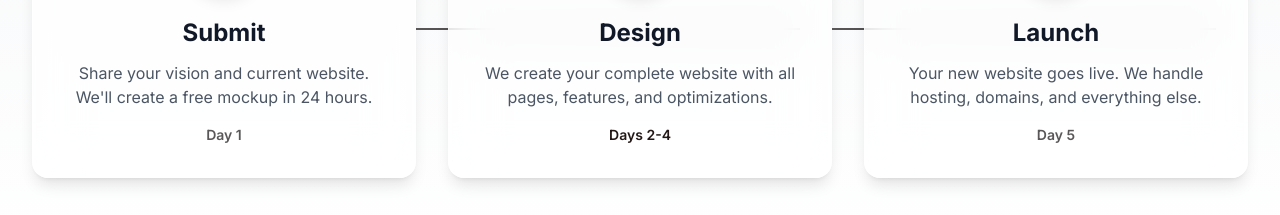
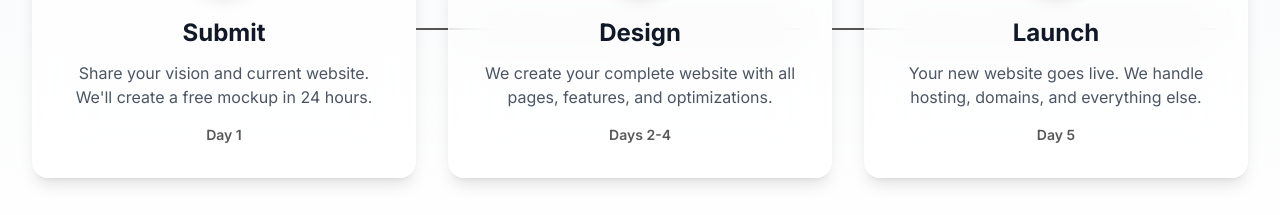
Before and after one commit to colecooke/sitesheep-website, a Next.js app: page / in a window 1280 px wide. Shown: the part 2220-2435 px from the top of the page. Built offline with nearby package versions, Linux system fonts and the light colour scheme.

Commit message:
Auto-update

```diff
--- a/app/page.tsx
+++ b/app/page.tsx
@@ -286,7 +286,7 @@ export default function Home() {
                 </div>
                 <h3 className="text-2xl font-bold mb-3 text-gray-900">Design</h3>
                 <p className="text-gray-600">We create your complete website with all pages, features, and optimizations.</p>
-                <div className="mt-4 text-sm font-semibold" style={{ color: '#231815' }}>Days 2-4</div>
+                <div className="mt-4 text-sm font-semibold" style={{ color: '#595758' }}>Days 2-4</div>
               </div>
             </div>
 
```
